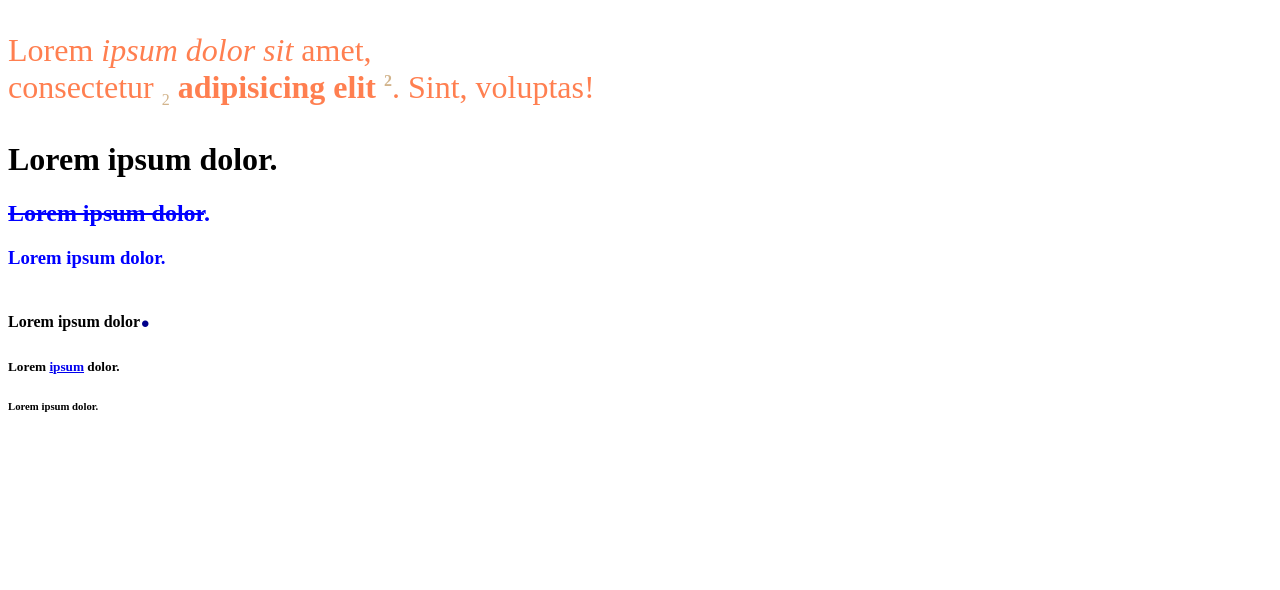
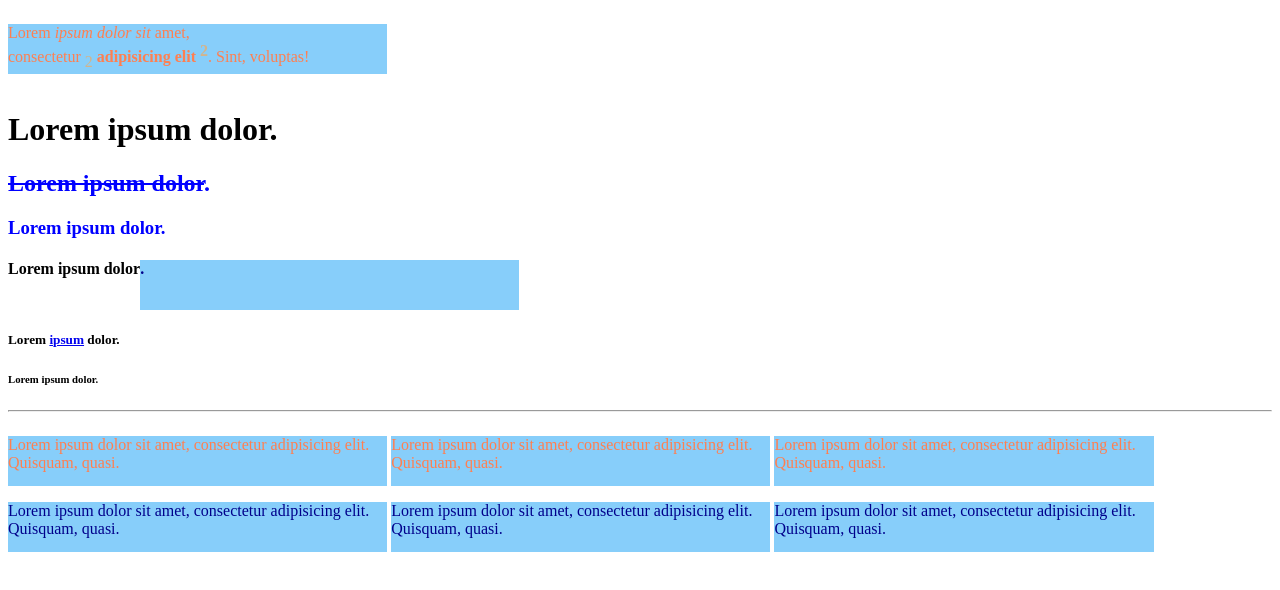
Before and after one commit to Volodymyr-SH-2005/HTML-CSS, a plain HTML site: page Lesson1/lesson1.1.html in a window 1280 px wide. Drawn offline with Linux system fonts and the light colour scheme.

Commit message:
add display: inline-block

```diff
--- a/Lesson1/lesson1.1.html
+++ b/Lesson1/lesson1.1.html
@@ -13,6 +13,12 @@
     <h4>Lorem ipsum dolor<span>.</span></h4>
     <h5>Lorem <a href="lesson1.2.html">ipsum</a> dolor.</h5>
     <h6>Lorem ipsum dolor.</h6>
-
+    <hr>
+    <p>Lorem ipsum dolor sit amet, consectetur adipisicing elit. Quisquam, quasi.</p>
+    <p>Lorem ipsum dolor sit amet, consectetur adipisicing elit. Quisquam, quasi.</p>
+    <p>Lorem ipsum dolor sit amet, consectetur adipisicing elit. Quisquam, quasi.</p>
+    <span>Lorem ipsum dolor sit amet, consectetur adipisicing elit. Quisquam, quasi.</span>
+    <span>Lorem ipsum dolor sit amet, consectetur adipisicing elit. Quisquam, quasi.</span>
+    <span>Lorem ipsum dolor sit amet, consectetur adipisicing elit. Quisquam, quasi.</span>
 </body>
 </html>
--- a/Lesson1/style.css
+++ b/Lesson1/style.css
@@ -1,6 +1,10 @@
 p {
     color: coral;
-    font-size: 32px;
+    /*font-size: 32px;*/
+    width: 30%;
+    background-color: lightskyblue;
+    height: 50px;
+    display: inline-block;
 }
 h2, h3 {
     color: blue;
@@ -10,6 +14,10 @@ sub, sup {
     color: tan;
 }
 span{
-    font-size: 40px;
+    /*font-size: 40px;*/
     color: darkblue;
+    width: 30%;
+    background-color: lightskyblue;
+    height: 50px;
+    display: inline-block;
 }
```
